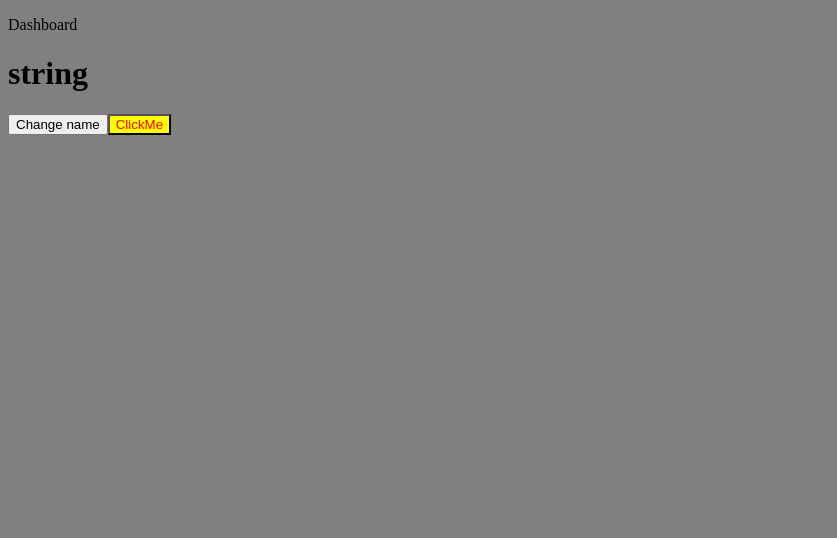
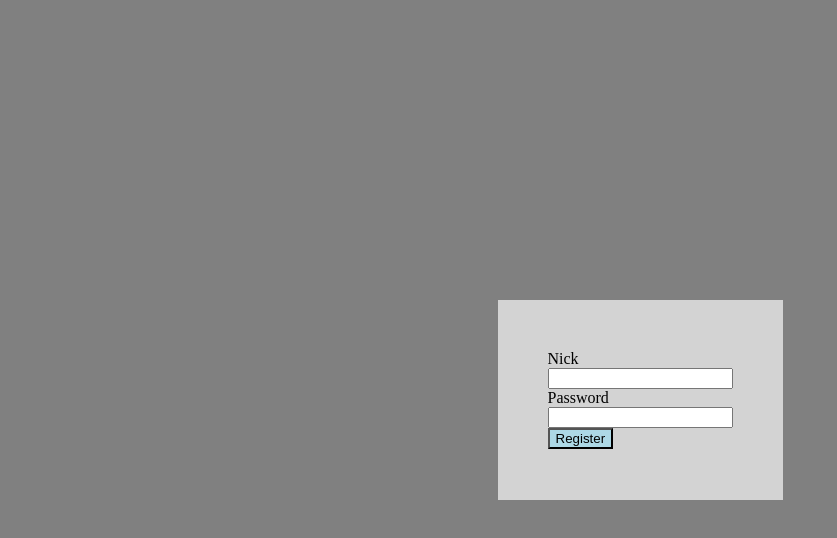
Before and after one commit to hrodberaht/react-chat-app, a React (Create React App) app: page / in a window 1280 px wide. Shown: the top 538 px of the page, without its empty margins (0-837 px from the left). Built offline with nearby package versions, Linux system fonts and the light colour scheme.

Commit message:
add register, input component and style it

```diff
--- a/src/components/Dashboard.tsx
+++ b/src/components/Dashboard.tsx
@@ -1,5 +1,6 @@
 import React, { Component } from 'react';
 import Button from './shared/Button';
+import Register from './Register/Register';
 
 interface State {
   name: string;
@@ -17,10 +18,7 @@ export default class Dashboard extends Component<{}, State> {
   render(): React.ReactNode {
     return (
       <div>
-        <p>Dashboard</p>
-        <h1>{this.state.name}</h1>
-        <Button onClick={this.changeName} name="Change name" />
-        <Button onClick={this.showAlert} name="ClickMe" className="btn btn-primary" />
+        <Register />
       </div>
     );
   }
--- /dev/null
+++ b/src/components/Register/Register.tsx
@@ -0,0 +1,19 @@
+import React, { Component } from 'react';
+import { Input } from '../shared/input';
+import Button from '../shared/Button';
+
+export default class Register extends Component<{}, {}> {
+  handleClick = () => alert('You are register');
+
+  render() {
+    return (
+      <div className="register">
+        <div className="register__inner">
+          <Input className="input" label="Nick" />
+          <Input className="input" label="Password" />
+          <Button className="btn btn-primary" onClick={this.handleClick} name="Register" />
+        </div>
+      </div>
+    );
+  }
+}
--- /dev/null
+++ b/src/components/shared/input.tsx
@@ -0,0 +1,13 @@
+import React, { FC } from 'react';
+
+interface InputInterface {
+  label: string;
+  className: string;
+}
+
+export const Input: FC<InputInterface> = ({ label, className }) => (
+  <div className={className}>
+    <label>{label}</label>
+    <input />
+  </div>
+);
--- a/src/styles/btn.scss
+++ b/src/styles/btn.scss
@@ -1,5 +1,5 @@
-.btn {color: red;}
+.btn {color: black;}
 
 .btn-primary {
-	background-color: yellow;
+	background-color: lightblue;
 }
--- a/src/styles/index.scss
+++ b/src/styles/index.scss
@@ -1,5 +1,13 @@
 @import './btn.scss';
+@import './register.scss';
+@import './input.scss';
+
 
 body {
+	box-sizing: border-box;
+	height: 98vh;
 	background-color: gray;
+	display: flex;
+	justify-content: center;
+	align-items: center;
 }
--- /dev/null
+++ b/src/styles/input.scss
@@ -0,0 +1,5 @@
+.input {
+	label {
+		display: flex;
+	}
+}
--- /dev/null
+++ b/src/styles/register.scss
@@ -0,0 +1,9 @@
+.register {
+	max-width: 400px;
+	height: 200px;
+	background-color: lightgray;
+
+	&__inner {
+		padding: 50px;
+	}
+}
```
